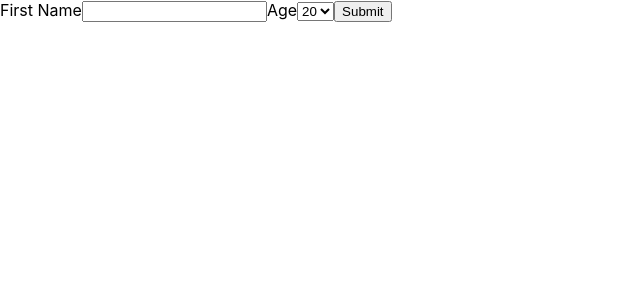
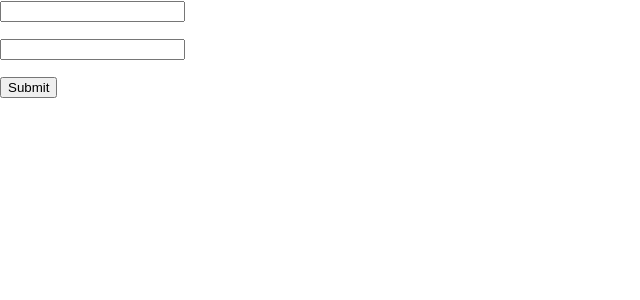
Before and after one commit to djparks/react-form, a React (Create React App) app: page / in a window 1280 px wide. Shown: the top 300 px of the page, without its empty margins (0-640 px from the left). Built offline with nearby package versions, Linux system fonts and the light colour scheme.

Commit message:
Add Yup validation

```diff
--- a/src/App.js
+++ b/src/App.js
@@ -1,41 +1,28 @@
 import React from "react";
 import { useForm } from "react-hook-form";
+import { yupResolver } from '@hookform/resolvers/yup';
+import * as yup from "yup";
 
-import './App.css';
+const schema = yup.object().shape({
+    firstName: yup.string().required(),
+    age: yup.number().positive().integer().required(),
+});
 
-// The following component is an example of your existing Input Component
-const Input = ({ label, register, required }) => (
-    <>
-        <label>{label}</label>
-        <input {...register(label, { required })} />
-    </>
-);
-
-// you can use React.forwardRef to pass the ref too
-const Select = React.forwardRef(({ onChange, onBlur, name, label }, ref) => (
-    <>
-        <label>{label}</label>
-        <select name={name} ref={ref} onChange={onChange} onBlur={onBlur}>
-            <option value="20">20</option>
-            <option value="30">30</option>
-        </select>
-    </>
-));
-
-const App = () => {
-    const { register, handleSubmit } = useForm();
-
-    const onSubmit = (data) => {
-        alert(JSON.stringify(data));
-    };
+export default function App() {
+    const { register, handleSubmit, formState:{ errors } } = useForm({
+        resolver: yupResolver(schema)
+    });
+    const onSubmit = data => console.log(data);
 
     return (
         <form onSubmit={handleSubmit(onSubmit)}>
-            <Input label="First Name" register={register} required  />
-            <Select label="Age" {...register("Age")} />
+            <input {...register("firstName")} />
+            <p>{errors.firstName?.message}</p>
+
+            <input {...register("age")} />
+            <p>{errors.age?.message}</p>
+
             <input type="submit" />
         </form>
     );
-};
-
-export default App;
+}
```
Also changed, not shown: package.json (+6 -1 lines), 1 other file (tests, documents, lock files or other folders).
